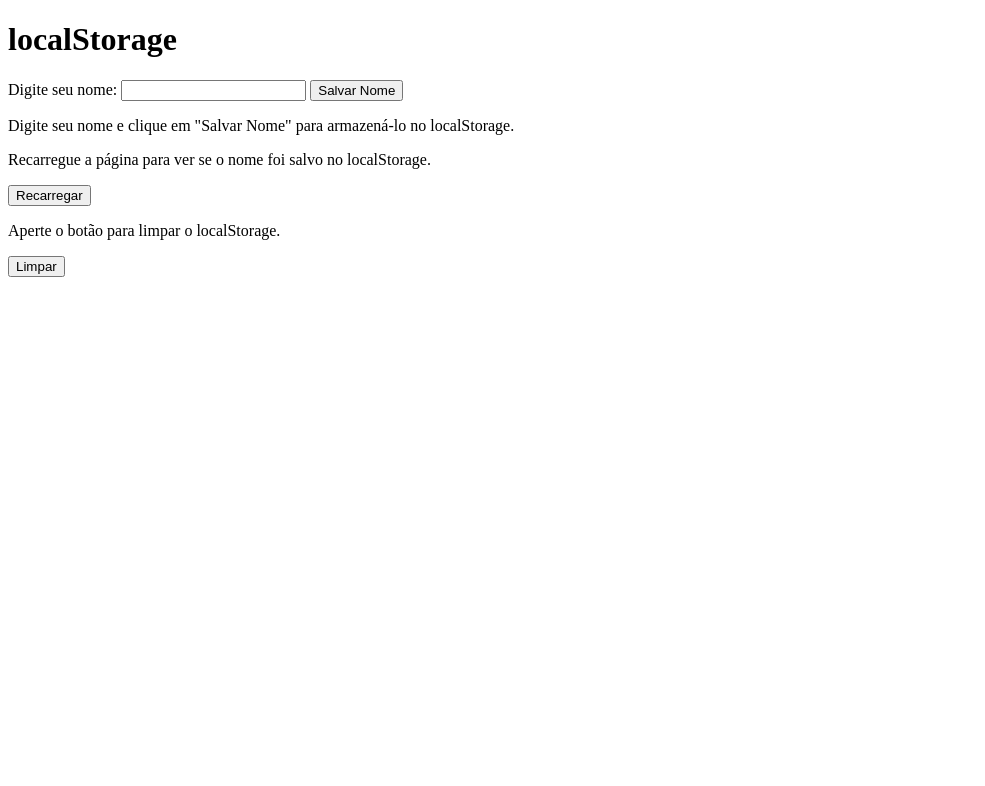
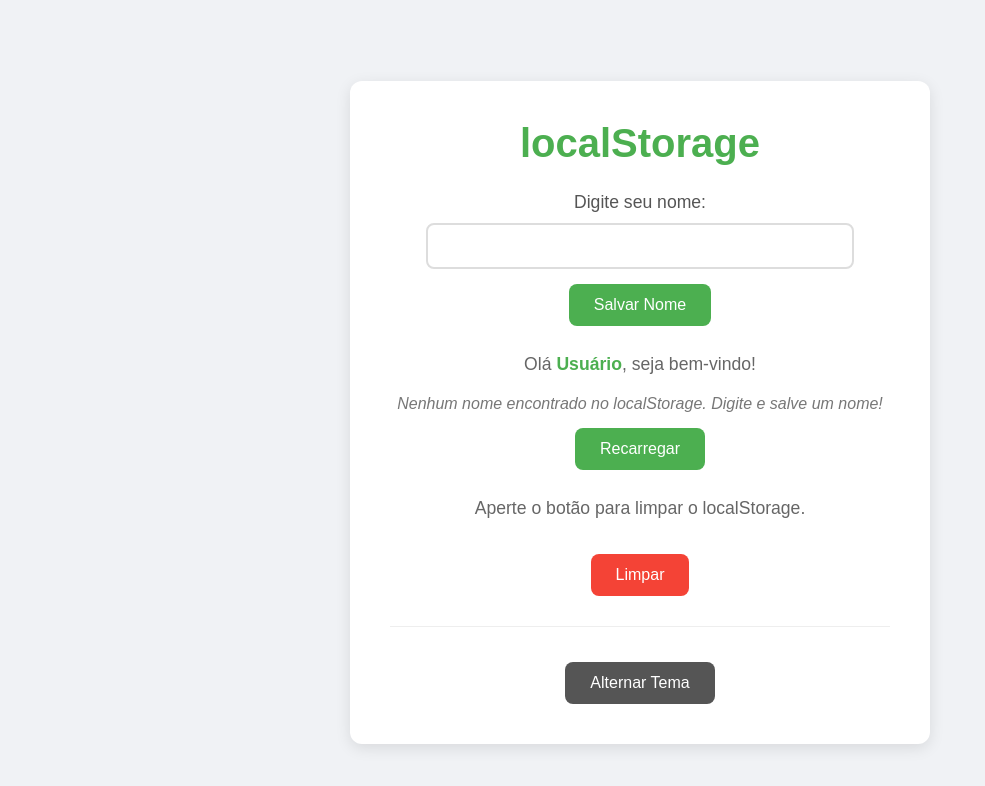
Before and after one commit to luan-naves/usar-localStorage, a plain HTML site: page index.html in a window 1280 px wide. Shown: the whole page, without its empty margins (0-985 px from the left). Drawn offline with Linux system fonts and the light colour scheme.

Commit message:
estilizacao e dark theme

```diff
--- a/index.html
+++ b/index.html
@@ -1,25 +1,28 @@
 <!DOCTYPE html>
-<html lang="en">
+<html lang="pt-br">
 <head>
     <meta charset="UTF-8">
     <meta name="viewport" content="width=device-width, initial-scale=1.0">
-    <title>Document</title>
+    <title>Exemplo de localStorage Estilizado</title>
+    <link rel="stylesheet" href="style.css">
 </head>
 <body>
+    <div class="container">
         <h1>localStorage</h1>
-    <label>Digite seu nome:</label>
+        <label for="nome">Digite seu nome:</label>
         <input type="text" id="nome">
         <button onclick="salvarNome()">Salvar Nome</button>
+
         <div>
-        <p id="msg">
+            <p>
                 Olá <span id="nomeUsuario">Usuário</span>, seja bem-vindo!
             </p>
         </div>
-    <div>
-        <p>
-            Recarregue a página para ver se o nome foi salvo no localStorage.
-        </p>
+
+        <div id="statusMessage">
+            <p>Recarregue a página para ver se o nome foi salvo.</p>
         </div>
+
         <button onclick="recarregarPagina()">Recarregar</button>
 
         <div>
@@ -27,37 +30,76 @@
                 Aperte o botão para limpar o localStorage.
             </p>
         </div>
-    <button onclick="limparLocalStorage()">Limpar</button>
+        <button class="secondary" onclick="limparLocalStorage()">Limpar</button>
+
+        <div class="theme-toggle-container">
+            <button id="theme-toggle">Alternar Tema</button>
+        </div>
+    </div>
+
     <script>
-        function salvarNome(){
-            let nome = document.getElementById('nome').value;
-            localStorage.setItem('nomeUsuario', nome);
-            exibirMsg('Nome salvo com sucesso!');
+        // Função para atualizar o nome exibido
+        function atualizarNomeExibido(nome) {
+            document.getElementById('nomeUsuario').textContent = nome || 'Usuário';
         }
 
-        function exibirMsg(mensagem){
-            let pMsg = document.getElementById('msg');
-            pMsg.textContent = mensagem;
-
+        // Função para salvar o nome no localStorage
+        function salvarNome() {
+            let nome = document.getElementById('nome').value;
+            if (nome) {
+                localStorage.setItem('nomeUsuario', nome);
+                atualizarNomeExibido(nome);
+                document.getElementById('statusMessage').textContent = `Nome '${nome}' salvo com sucesso!`;
+            } else {
+                document.getElementById('statusMessage').textContent = 'Por favor, digite um nome antes de salvar.';
+            }
         }
 
-        function recarregarPagina(){
-            window.location.reload(true)
+        // Função para recarregar a página
+        function recarregarPagina() {
+            window.location.reload(true);
         }
 
-        function limparLocalStorage(){
+        // Função para limpar o localStorage
+        function limparLocalStorage() {
             localStorage.clear();
-            exibirMsg('localStorage limpo! Coloque outro nome e salve novamente.');
+            atualizarNomeExibido('Usuário');
+            document.getElementById('statusMessage').textContent = 'localStorage limpo! Digite um novo nome para salvar.';
         }
 
-        window.onload = function(){
+        // Lógica de temas e inicialização
+        const themeToggleBtn = document.getElementById('theme-toggle');
+
+        function setTheme(theme) {
+            document.body.className = theme;
+            localStorage.setItem('theme', theme);
+        }
+
+        function toggleTheme() {
+            const currentTheme = document.body.className;
+            const newTheme = currentTheme === 'dark-theme' ? '' : 'dark-theme';
+            setTheme(newTheme);
+        }
+
+        window.onload = function() {
+            // Lógica para carregar o nome do usuário
             let nomeArmazenado = localStorage.getItem('nomeUsuario');
+            atualizarNomeExibido(nomeArmazenado);
             if (nomeArmazenado) {
-                exibirMsg(`Olá ${nomeArmazenado}, seu nome foi salvo e carregado do localStorage!`);
+                document.getElementById('statusMessage').textContent = `Nome '${nomeArmazenado}' carregado do localStorage.`;
             } else {
-                exibirMsg('Digite seu nome e clique em "Salvar Nome" para armazená-lo no localStorage.');
+                document.getElementById('statusMessage').textContent = 'Nenhum nome encontrado no localStorage. Digite e salve um nome!';
             }
+
+            // Lógica para carregar o tema
+            const savedTheme = localStorage.getItem('theme');
+            if (savedTheme) {
+                setTheme(savedTheme);
             }
+
+            // Adicionar evento ao botão de alternar tema
+            themeToggleBtn.addEventListener('click', toggleTheme);
+        };
     </script>
 </body>
 </html>
--- /dev/null
+++ b/style.css
@@ -0,0 +1,188 @@
+/* Estilos Gerais (Tema Claro) */
+body {
+    font-family: Arial, sans-serif;
+    background-color: #f0f2f5;
+    color: #333;
+    display: flex;
+    flex-direction: column;
+    align-items: center;
+    justify-content: center;
+    min-height: 100vh;
+    margin: 0;
+    padding: 20px;
+    box-sizing: border-box;
+    transition: background-color 0.3s, color 0.3s;
+}
+
+.container {
+    background-color: #fff;
+    padding: 40px;
+    border-radius: 12px;
+    box-shadow: 0 4px 15px rgba(0, 0, 0, 0.1);
+    text-align: center;
+    max-width: 500px;
+    width: 100%;
+    transition: background-color 0.3s, box-shadow 0.3s;
+}
+
+h1 {
+    color: #4CAF50;
+    margin-top: 0;
+    font-size: 2.5rem;
+}
+
+div {
+    margin-top: 25px;
+}
+
+label {
+    display: block;
+    margin-bottom: 10px;
+    font-size: 1.1rem;
+    color: #555;
+}
+
+input[type="text"] {
+    width: 80%;
+    padding: 12px;
+    border: 2px solid #ddd;
+    border-radius: 8px;
+    font-size: 1rem;
+    background-color: #fff;
+    color: #333;
+    transition: border-color 0.3s, background-color 0.3s, color 0.3s;
+}
+
+input[type="text"]:focus {
+    outline: none;
+    border-color: #4CAF50;
+}
+
+button {
+    background-color: #4CAF50;
+    color: #fff;
+    border: none;
+    padding: 12px 25px;
+    border-radius: 8px;
+    cursor: pointer;
+    font-size: 1rem;
+    margin-top: 15px;
+    transition: background-color 0.3s, transform 0.2s;
+}
+
+button:hover {
+    background-color: #45a049;
+    transform: translateY(-2px);
+}
+
+.secondary {
+    background-color: #f44336;
+}
+
+.secondary:hover {
+    background-color: #e53935;
+}
+
+p {
+    font-size: 1.1rem;
+    color: #666;
+    line-height: 1.5;
+}
+
+#nomeUsuario {
+    font-weight: bold;
+    color: #4CAF50;
+}
+
+#statusMessage {
+    font-style: italic;
+    color: #777;
+    margin-top: 10px;
+}
+
+.theme-toggle-container {
+    margin-top: 30px;
+    border-top: 1px solid #eee;
+    padding-top: 20px;
+}
+
+#theme-toggle {
+    background-color: #555;
+    color: #fff;
+}
+
+#theme-toggle:hover {
+    background-color: #333;
+}
+
+
+/* Estilos para o Tema Escuro */
+body.dark-theme {
+    background-color: #1a1a1a;
+    color: #e0e0e0;
+}
+
+body.dark-theme .container {
+    background-color: #2c2c2c;
+    box-shadow: 0 4px 15px rgba(0, 0, 0, 0.4);
+}
+
+body.dark-theme h1 {
+    color: #81c784;
+}
+
+body.dark-theme label {
+    color: #ccc;
+}
+
+body.dark-theme input[type="text"] {
+    background-color: #383838;
+    color: #e0e0e0;
+    border-color: #444;
+}
+
+body.dark-theme input[type="text"]:focus {
+    border-color: #81c784;
+}
+
+body.dark-theme button {
+    background-color: #81c784;
+    color: #2c2c2c;
+}
+
+body.dark-theme button:hover {
+    background-color: #68b56b;
+}
+
+body.dark-theme .secondary {
+    background-color: #ef5350;
+}
+
+body.dark-theme .secondary:hover {
+    background-color: #e53935;
+}
+
+body.dark-theme p {
+    color: #bbb;
+}
+
+body.dark-theme #nomeUsuario {
+    color: #81c784;
+}
+
+body.dark-theme #statusMessage {
+    color: #aaa;
+}
+
+body.dark-theme .theme-toggle-container {
+    border-color: #444;
+}
+
+body.dark-theme #theme-toggle {
+    background-color: #e0e0e0;
+    color: #1a1a1a;
+}
+
+body.dark-theme #theme-toggle:hover {
+    background-color: #ccc;
+}
```
Lines whose indentation alone changed are shown as unchanged.
